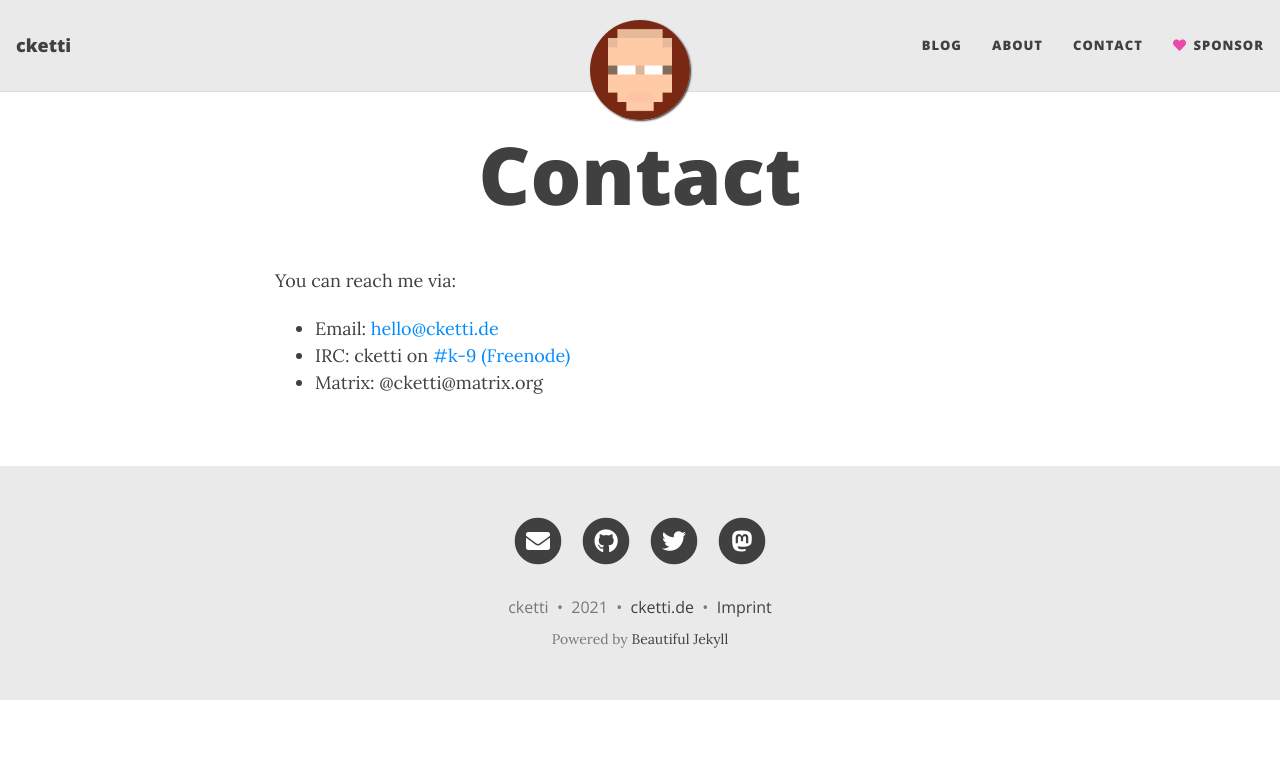
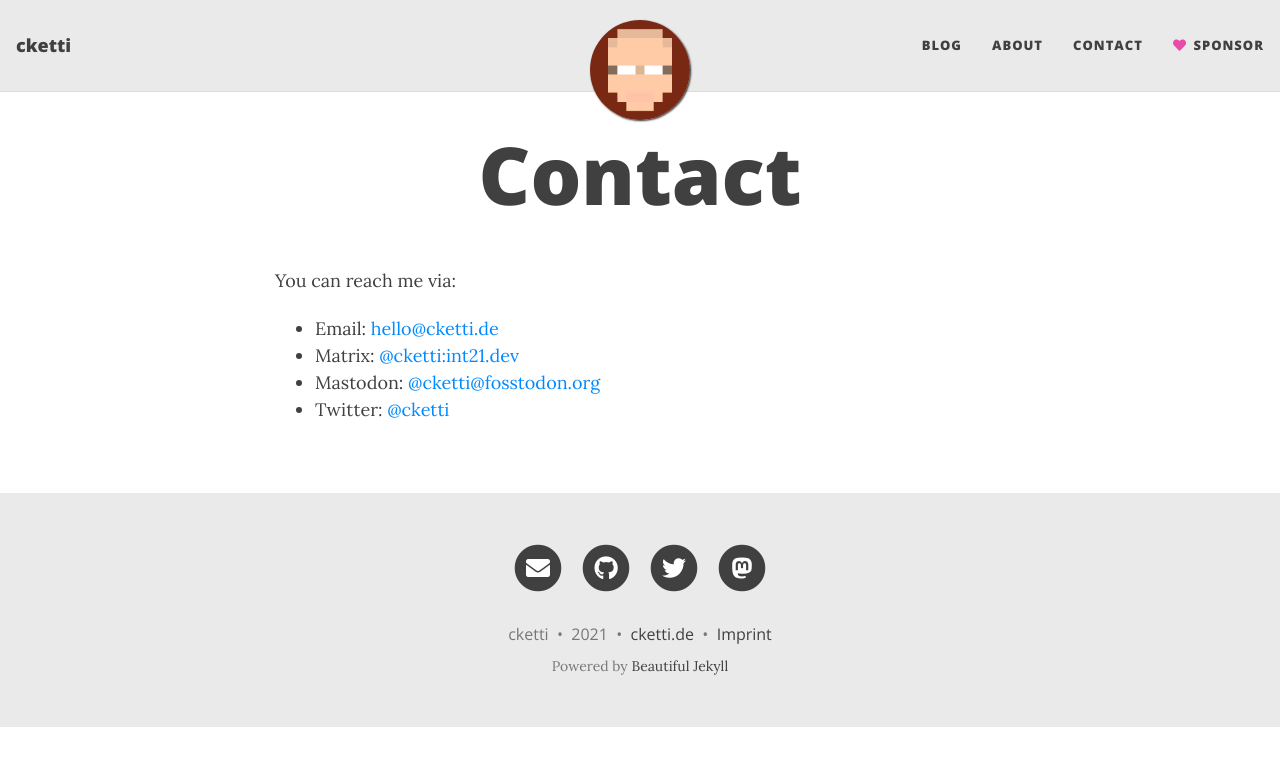
Before and after one commit to cketti/cketti.de, a Jekyll site: the page built from contact.html, in a window 1280 px wide. Shown: the top 766 px of the page. Built offline with Jekyll 4.4.1, drawn with Linux system fonts in a browser that asks for light colours; nearby versions of some CDN libraries.

Commit message:
Update contact page

```diff
--- a/contact.html
+++ b/contact.html
@@ -9,8 +9,9 @@ meta-description: Find out how to contact cketti
     You can reach me via:
     <ul>
      <li>Email: <a href="mailto:hello@cketti.de">hello@cketti.de</a></li>
-     <li>IRC: cketti on <a href="irc://chat.freenode.net/k-9">#k-9 (Freenode)</a></li>
-     <li>Matrix: @cketti@matrix.org</li>
+     <li>Matrix: <a href="matrix:u/cketti:int21.dev">@cketti:int21.dev</a></li>
+     <li>Mastodon: <a href="https://fosstodon.org/@cketti">@cketti@fosstodon.org</a></li>
+     <li>Twitter: <a href="https://twitter.com/cketti">@cketti</a></li>
    </ul>
  </p>
 </div>
```
